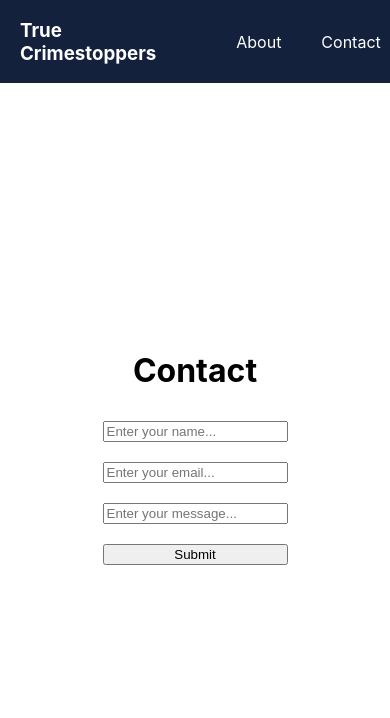
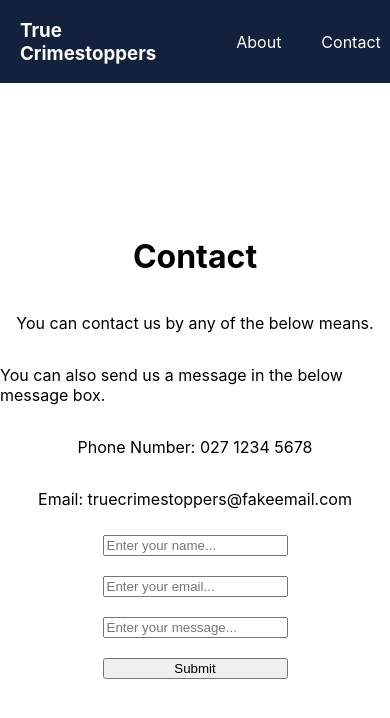
Before and after one commit to berneymark/TrueCrimestoppers, a React (Create React App) app: page /contact in a window 390 px wide. Shown: the top 718 px of the page. Built offline with nearby package versions, Linux system fonts and the light colour scheme.

Commit message:
updated contact page with phone number and email space

```diff
--- a/src/App.css
+++ b/src/App.css
@@ -130,6 +130,12 @@ main {
   flex-direction: column;
 }
 
+#contact-details {
+  display: flex;
+  flex-direction: column;
+  align-items: center;
+}
+
 #contact-form * {
   margin: 10px 0;
 }
--- a/src/pages/Contact.js
+++ b/src/pages/Contact.js
@@ -5,6 +5,12 @@ export default class Contact extends React.Component {
     return (
       <main id="contact-page">
         <h1>Contact</h1>
+        <p>You can contact us by any of the below means.</p>
+        <p>You can also send us a message in the below message box.</p>
+        <div id="contact-details">
+          <p>Phone Number: 027 1234 5678</p>
+          <p>Email: truecrimestoppers@fakeemail.com</p>
+        </div>
         <form id="contact-form">
           <input
             type="name"
```
